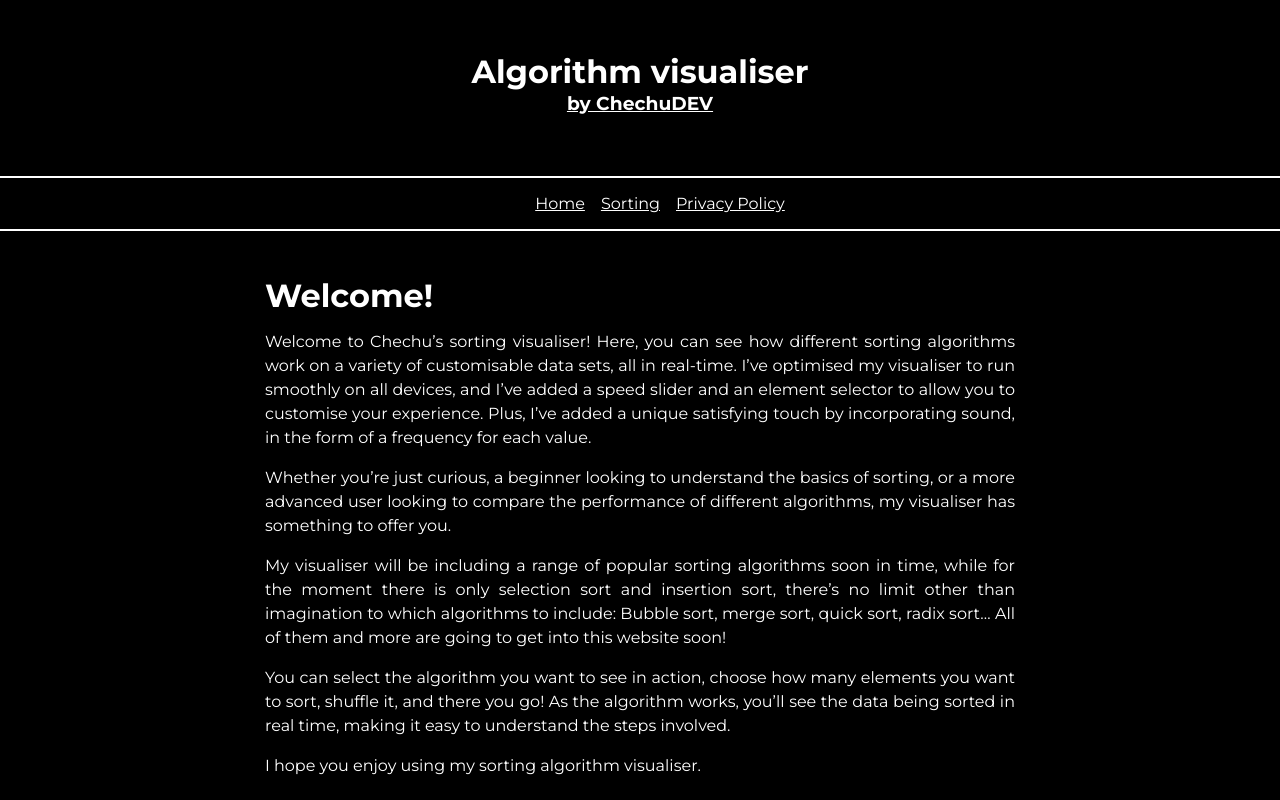
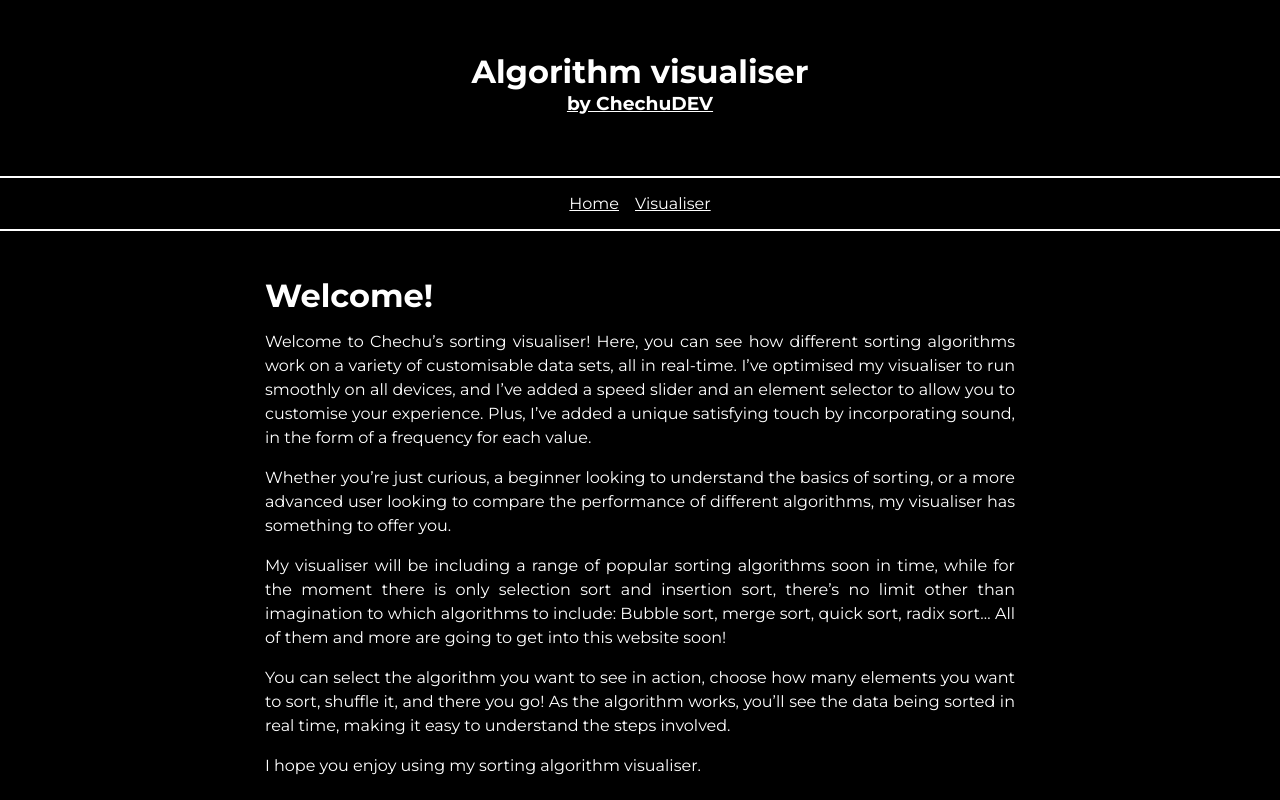
Before and after one commit to ChechuDEV/algorithm-visualiser, an Astro site: page / in a window 1280 px wide. Shown: the top 800 px of the page. Built offline with nearby package versions, Linux system fonts and the light colour scheme; Astro itself is replaced by a stand-in of ours.

Commit message:
✏️ Renamed link Sort -> Visualiser

```diff
--- a/src/components/header/navbar/Navbar.astro
+++ b/src/components/header/navbar/Navbar.astro
@@ -5,8 +5,7 @@ import NavLink from "./NavLink.astro";
 <nav>
   <ul>
     <NavLink href="/">Home</NavLink>
-    <NavLink href="/selection-sort">Sorting</NavLink>
-    <NavLink href="/privacy-policy">Privacy Policy</NavLink>
+    <NavLink href="/selection-sort">Visualiser</NavLink>
   </ul>
 </nav>
 
@@ -24,7 +23,7 @@ import NavLink from "./NavLink.astro";
       flex-direction: row;
       justify-content: center;
       gap: 1em;
-
+      padding: 0;
       margin: 0;
     }
   }
```
